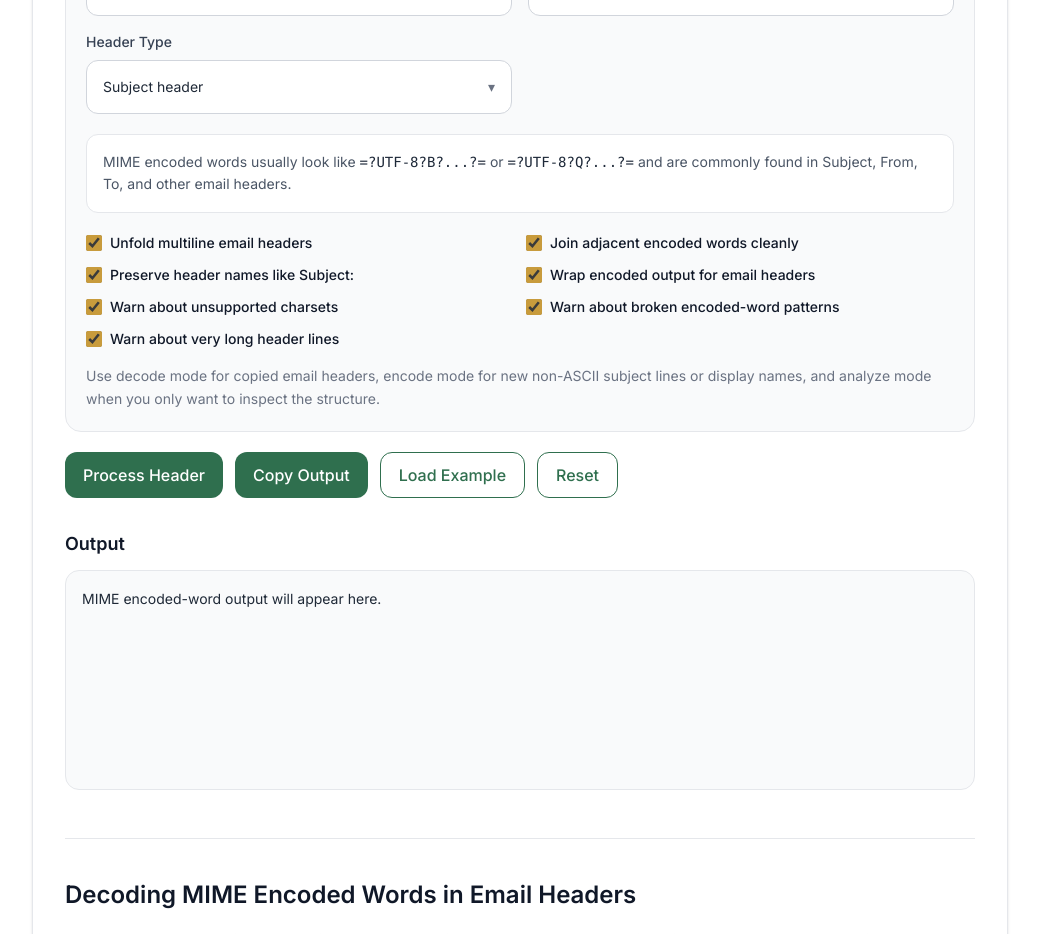
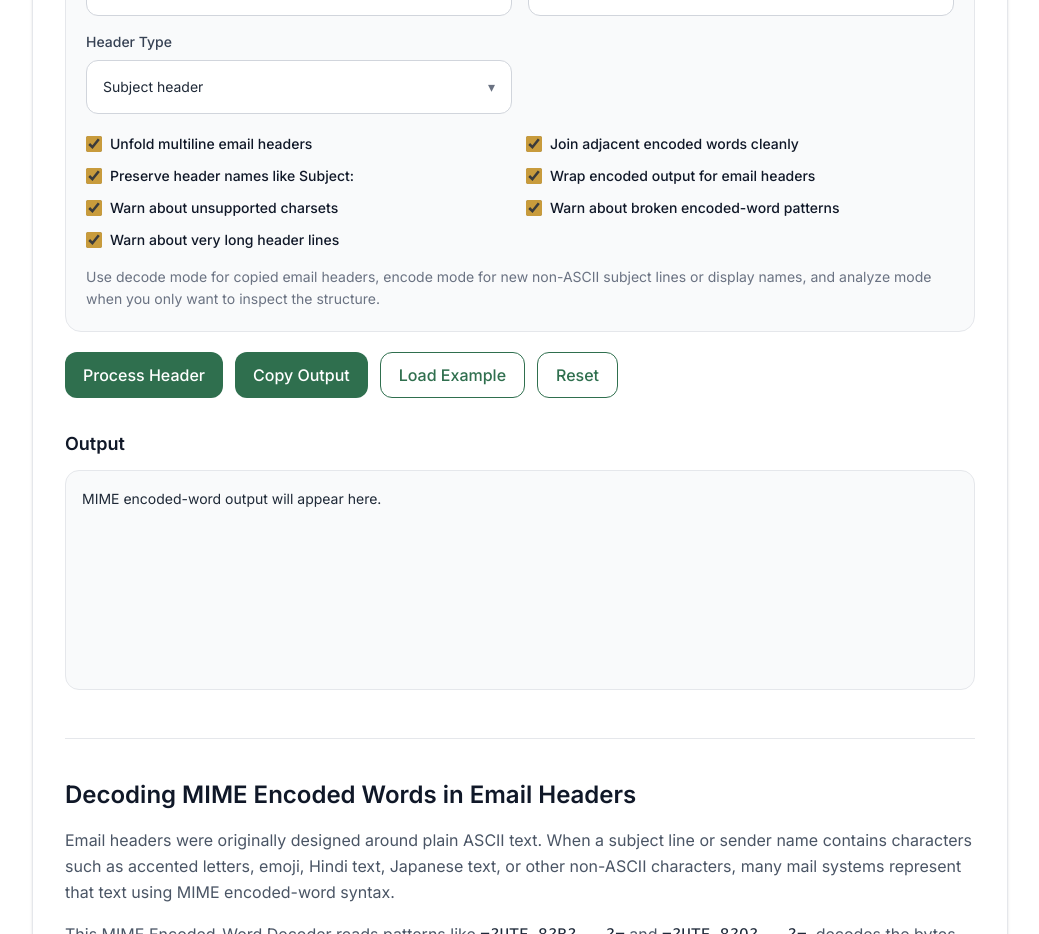
Before and after one commit to vaarunsonawwane-ops/yoryantra-new, a Next.js app: page /tools/mime-encoded-word-decoder in a window 1280 px wide. Shown: the part 1200-2134 px from the top of the page, without its empty margins (120-1159 px from the left). Built offline with nearby package versions, Linux system fonts and the light colour scheme.

Commit message:
Update ToolClient.tsx

```diff
--- a/app/tools/mime-encoded-word-decoder/ToolClient.tsx
+++ b/app/tools/mime-encoded-word-decoder/ToolClient.tsx
@@ -259,11 +259,6 @@ export default function ToolClient() {
           />
         </div>
 
-        <div className="mt-5 rounded-xl border border-gray-200 bg-white p-4 text-sm leading-relaxed text-gray-600">
-          <p>
-            MIME encoded words usually look like <span className="font-mono text-gray-800">=?UTF-8?B?...?=</span> or <span className="font-mono text-gray-800">=?UTF-8?Q?...?=</span> and are commonly found in Subject, From, To, and other email headers.
-          </p>
-        </div>
 
         <div className="mt-5 grid gap-3 md:grid-cols-2">
           <CheckboxRow checked={unfoldHeaders} label="Unfold multiline email headers" onChange={(checked) => { setUnfoldHeaders(checked); clearResult(); }} />
```
